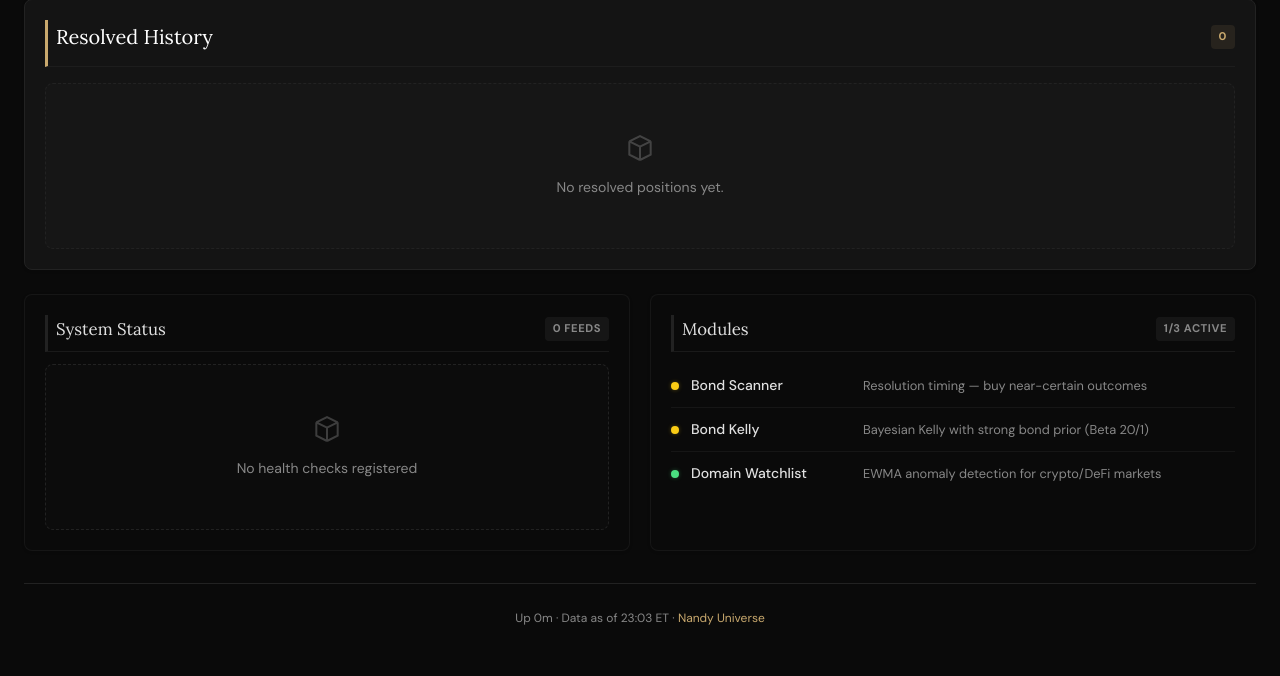
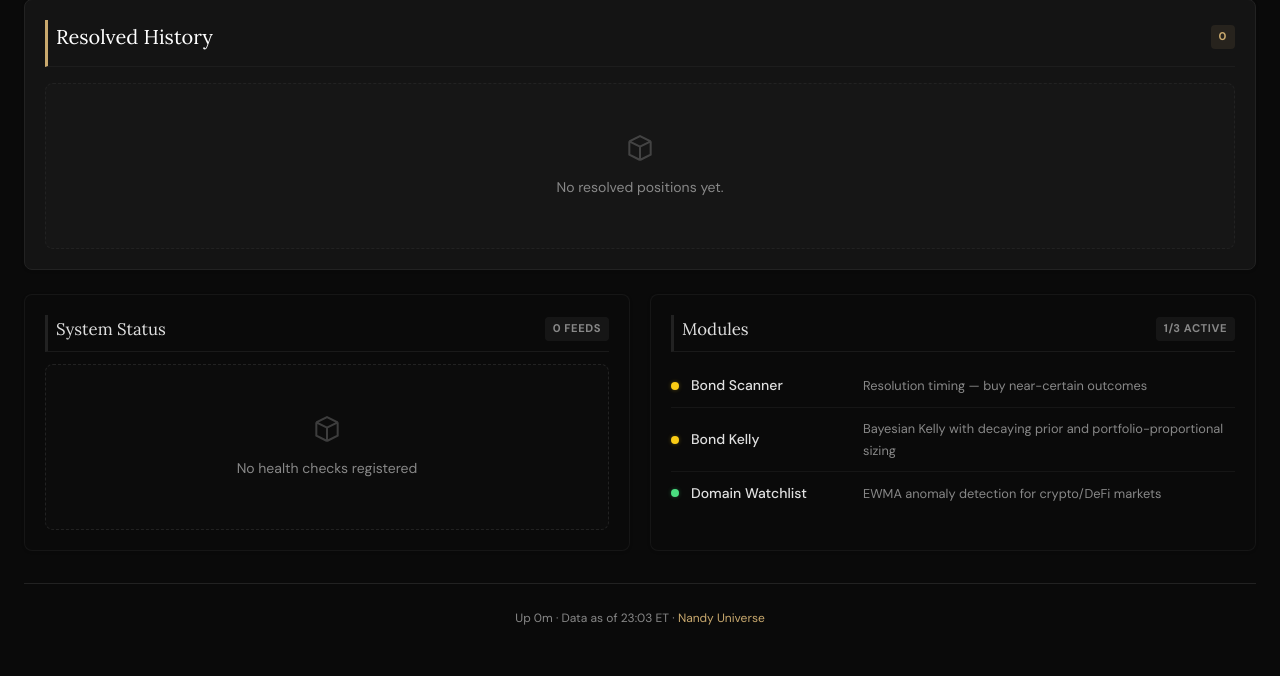
Before and after one commit to nandy-technologies/polybond, a FastAPI app: page / in a window 1280 px wide. Shown: the part 1636-2312 px from the top of the page. Run offline with FastAPI, Linux system fonts and the light colour scheme; data that the repository does not hold is empty.

Commit message:
dashboard: dynamic Kelly prior values

```diff
--- a/dashboard/dashboard_config.py
+++ b/dashboard/dashboard_config.py
@@ -10,7 +10,7 @@
     domain_status = "active" if config.DOMAIN_WATCH_ENABLED else "inactive"
     return {
         "bond_scanner": {"name": "Bond Scanner", "status": bond_status, "description": "Resolution timing — buy near-certain outcomes"},
-        "bond_kelly": {"name": "Bond Kelly", "status": bond_status, "description": f"Bayesian Kelly with strong bond prior (Beta {int(config.BOND_KELLY_PRIOR_ALPHA)}/{int(config.BOND_KELLY_PRIOR_BETA)})"},
+        "bond_kelly": {"name": "Bond Kelly", "status": bond_status, "description": "Bayesian Kelly with decaying prior and portfolio-proportional sizing"},
         "domain_watchlist": {"name": "Domain Watchlist", "status": domain_status, "description": "EWMA anomaly detection for crypto/DeFi markets"},
     }
 
--- a/dashboard/static/dashboard.js
+++ b/dashboard/static/dashboard.js
@@ -1128,6 +1128,13 @@
     if(el)el.textContent='— equity=$'+d.equity+' → volume_scale=$'+d.volume_scale+', liquidity_scale=$'+d.liquidity_scale;
     el=document.getElementById('strat-kelly');
     if(el)el.textContent='— prior=Beta('+d.eff_alpha+', '+d.eff_beta+'), wins='+d.wins+', losses='+d.losses+', q_mean='+d.q_mean;
+    // Update Kelly effective values everywhere they appear
+    ['sizing','config'].forEach(function(ctx){
+      var a=document.getElementById('kelly-eff-alpha-'+ctx);
+      var b=document.getElementById('kelly-eff-beta-'+ctx);
+      if(a)a.textContent=d.eff_alpha;
+      if(b)b.textContent=d.eff_beta;
+    });
     el=document.getElementById('strat-scan');
     if(el&&d.scan_stats&&d.scan_stats.markets_scanned!=null){
       var s=d.scan_stats;
--- a/dashboard/templates/index.html
+++ b/dashboard/templates/index.html
@@ -404,8 +404,8 @@
             <tbody>
               <tr>
                 <td><strong>Kelly</strong></td>
-                <td>Beta({{ bond_kelly_alpha }}+wins, {{ bond_kelly_beta }}+losses)</td>
-                <td class="info-text">Bayesian posterior with drawdown cap and slippage adjustment</td>
+                <td>Beta(<span id="kelly-eff-alpha-sizing">{{ bond_kelly_alpha }}</span>+wins, <span id="kelly-eff-beta-sizing">{{ bond_kelly_beta }}</span>+losses)</td>
+                <td class="info-text">Bayesian posterior with prior decay, drawdown cap, and slippage adjustment</td>
               </tr>
               <tr>
                 <td><strong>Concentration</strong></td>
@@ -476,7 +476,7 @@
             <tbody>
               <tr><td>Enabled</td><td>{{ bond_enabled }}</td></tr>
               <tr class="config-section-header"><td colspan="2">Sizing</td></tr>
-              <tr><td>Kelly Prior</td><td>Beta({{ bond_kelly_alpha }}, {{ bond_kelly_beta }})</td></tr>
+              <tr><td>Kelly Prior</td><td>Beta(<span id="kelly-eff-alpha-config">{{ bond_kelly_alpha }}</span>, <span id="kelly-eff-beta-config">{{ bond_kelly_beta }}</span>) <span class="info-text">effective after decay</span></td></tr>
               <tr><td>Execution Degradation</td><td>{{ "%.0f"|format(bond_exec_degradation * 100) }}%</td></tr>
               <tr><td>Concentration Sigma</td><td>{{ bond_conc_sigma }}</td></tr>
               <tr><td>Diversification Decay</td><td>{{ bond_div_decay }}</td></tr>
```
Also changed, not shown: 1 other file.
